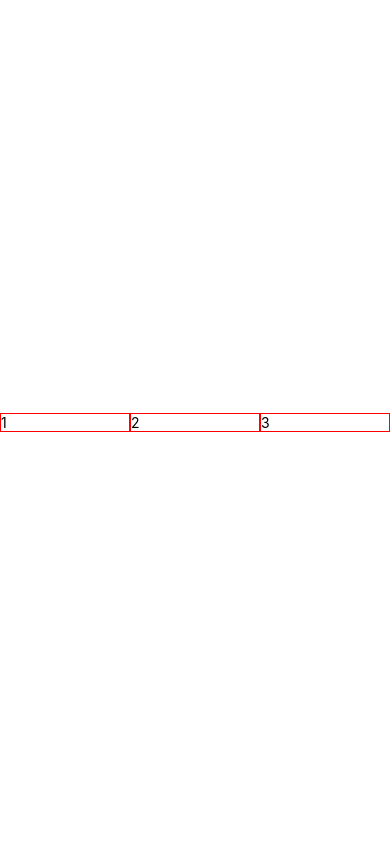
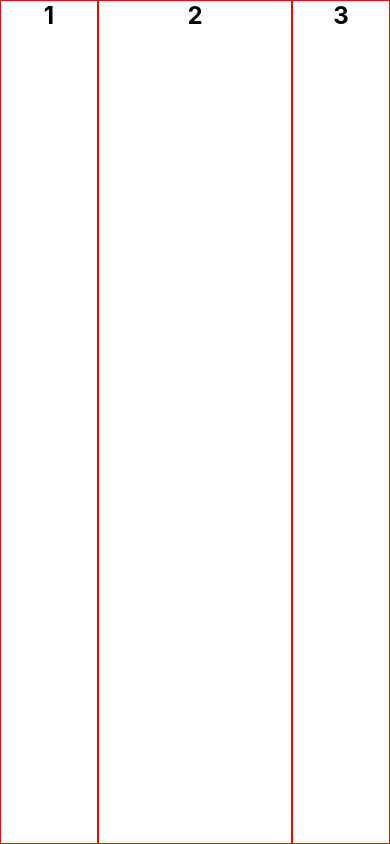
Before and after one commit to GwakMirae/Team3_ReactNativeApp, a React Native app: screen / in a window 390 px wide. Built offline with nearby package versions, Linux system fonts and the light colour scheme.

Commit message:
15.stretch and flex ratio

```diff
--- a/App.js
+++ b/App.js
@@ -9,7 +9,7 @@
     return (
       <View style={styles.container}>
         <Text style={styles.text}>1</Text>
-        <Text style={styles.text}>2</Text>
+        <Text style={[styles.text, styles.text2]}>2</Text>
         <Text style={styles.text}>3</Text>
         <StatusBar style="auto" />
       </View>
@@ -21,14 +21,20 @@
   container: {
     flex: 1,
     backgroundColor: '#fff',
-    alignItems: 'center',
+    alignItems: 'stretch',
     justifyContent: 'center',
     flexDirection: 'row',
   },
   text: {
     flex: 1,
     borderWidth: 1,
-    borderColor: 'blue',
     borderColor: 'red',
+    textAlign: 'center',
+    textAlignVertical: 'center',
+    fontSize: 24,
+    fontWeight: 'bold',
   },
+  text2: {
+    flex: 2,
+  }
 });
```
